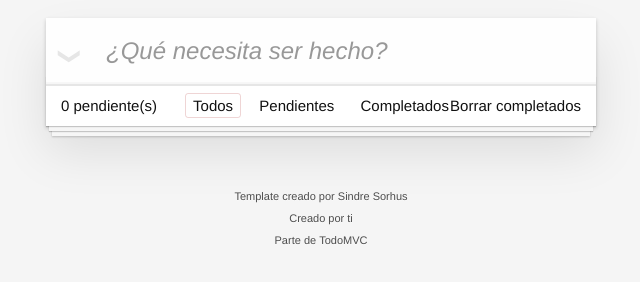
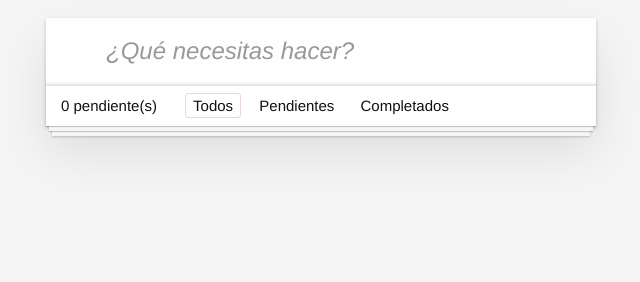
Before and after one commit to EKallens/aplicacion-todo, a website built with webpack: page src/index.html in a window 1280 px wide. Shown: the part 112-394 px from the top of the page, without its empty margins (319-959 px from the left). Built offline with nearby package versions, Linux system fonts and the light colour scheme.

Commit message:
Modificación en html

```diff
--- a/src/index.html
+++ b/src/index.html
@@ -3,26 +3,21 @@
 	<head>
 		<meta charset="utf-8">
 		<meta name="viewport" content="width=device-width, initial-scale=1">
-		<title>Template • TodoMVC</title>
+		<title>Todo APP</title>
 	</head>
 	<body>
 		<section class="todoapp">
 			<header class="header">
 				<h1>Tareas</h1>
-				<input class="new-todo" placeholder="¿Qué necesita ser hecho?" autofocus>
+				<input class="new-todo" placeholder="¿Qué necesitas hacer?" autofocus>
 			</header>
-			<!-- This section should be hidden by default and shown when there are todos -->
 			<section class="main">
 				<input id="toggle-all" class="toggle-all" type="checkbox">
-				<label for="toggle-all">Mark all as complete</label>
 				<ul class="todo-list">
 				</ul>
 			</section>
-			<!-- This footer should hidden by default and shown when there are todos -->
 			<footer class="footer">
-				<!-- This should be `0 items left` by default -->
 				<span class="todo-count"><strong>0</strong> pendiente(s)</span>
-				<!-- Remove this if you don't implement routing -->
 				<ul class="filters">
 					<li>
 						<a class="selected filtro" href="#/">Todos</a>
@@ -34,18 +29,7 @@
 						<a class="filtro" href="#/completed">Completados</a>
 					</li>
 				</ul>
-				<!-- Hidden if no completed items are left ↓ -->
-				<button class="clear-completed">Borrar completados</button>
 			</footer>
 		</section>
-		<footer class="info">
-
-			<p>Template creado por <a href="http://sindresorhus.com">Sindre Sorhus</a></p>
-			<!-- Change this out with your name and url ↓ -->
-			<p>Creado por <a href="http://todomvc.com">ti</a></p>
-			<p>Parte de <a href="http://todomvc.com">TodoMVC</a></p>
-		</footer>
-
-
 	</body>
 </html>
```
